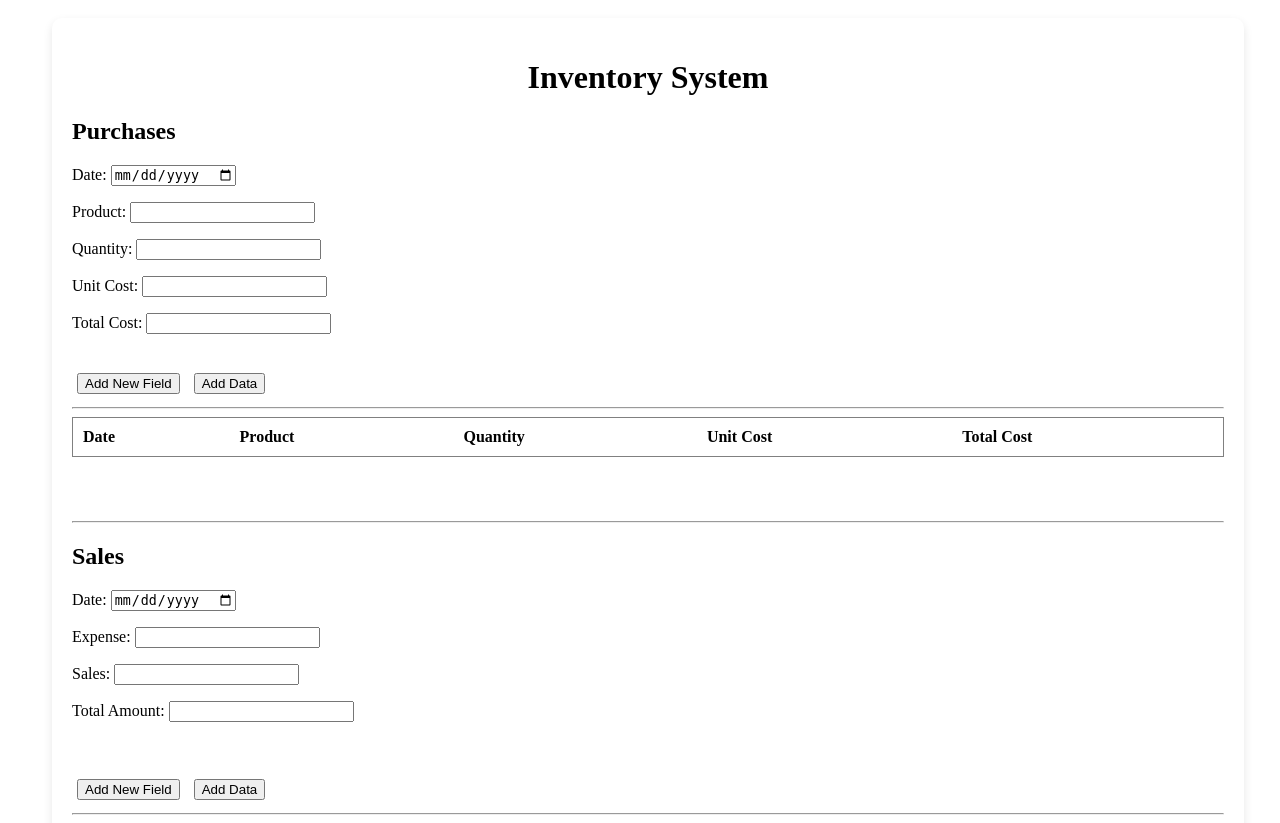
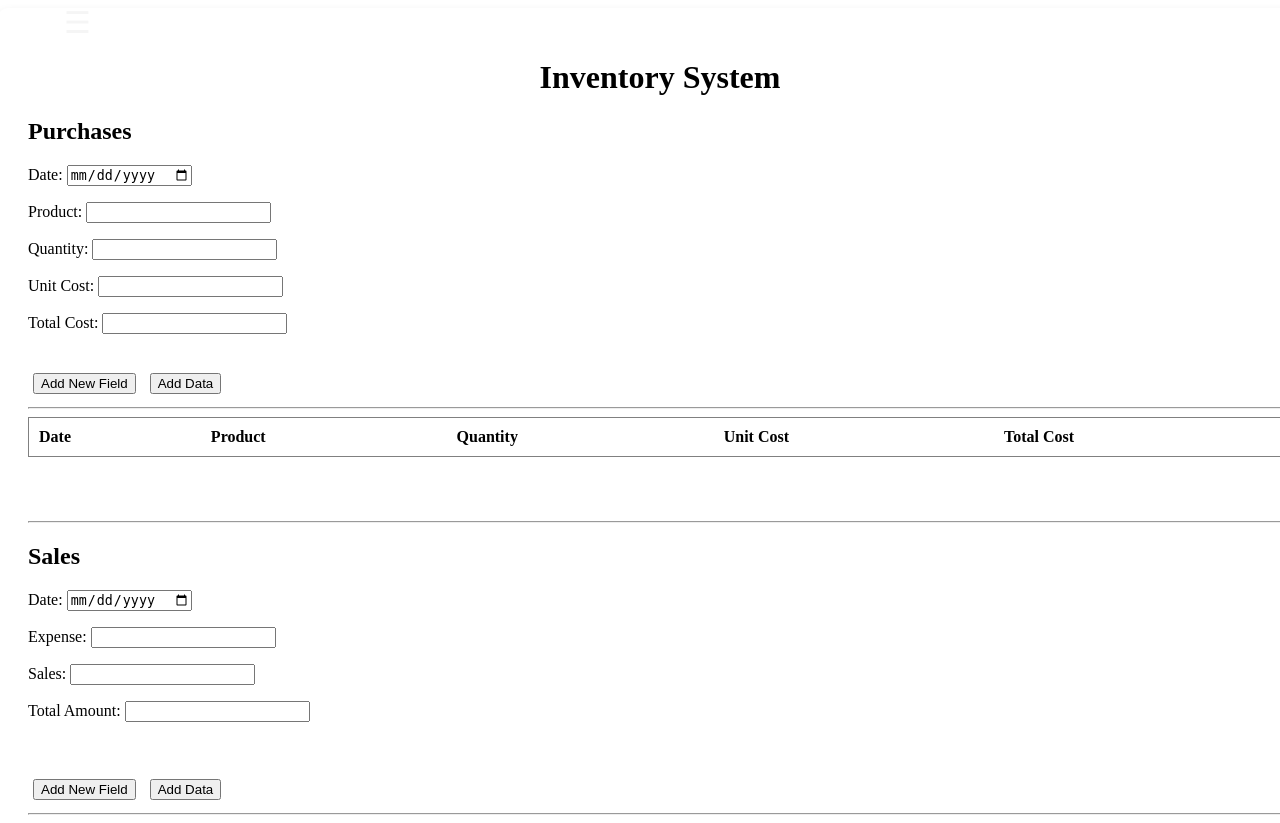
Before and after one commit to Maui0826/EaseSlip, a PHP site: page /inventory.html in a window 1280 px wide; the page is wider, and only the part inside the window is pictured. Shown: the top 823 px of that part. Run offline with PHP 8.4, Linux system fonts and the light colour scheme; lists and menus that the app fills with data are empty.

Commit message:
update login, inventory

```diff
--- a/INVENTORY/inventory-script.js
+++ b/INVENTORY/inventory-script.js
@@ -1,3 +1,15 @@
+function toggleSidebar() {
+  const sidebar = document.getElementById("sidebar");
+  if (sidebar.style.width === "250px") {
+      sidebar.style.width = "0";
+  } else {
+      sidebar.style.width = "250px";
+  }
+}
+
+function closeSidebar() {
+  document.getElementById("sidebar").style.width = "0";
+}
 
 function addNewField() {
   var container = document.getElementById("extra-fields-container");
--- a/INVENTORY/inventory-style.css
+++ b/INVENTORY/inventory-style.css
@@ -1,17 +1,79 @@
-body{
+.container-wrapper{
   display: flex;
   flex-direction: column;
   align-items: center;
-  justify-content: flex-start;
-  width: 100vw;
-  height: 100vh;
+  justify-content: center;
+  width: 100%;
+  padding-left: 20px;
+}
+
+.header {
+  top: 0;
+  left: 0;
+  color: #f5f5f5;
+  padding: 5px 5%;
+  position: fixed;
+  width: 100%;
+  z-index: 100;
+  background: var(--primary);
+}
+
+.sidebar-toggle {
+  font-size: 30px;
+  cursor: pointer;
+  color: var(--background);
+  width: 0;
+}
+
+.sidebar {
+  width: 0;
+  height: 100%;
+  position: fixed;
+  top: 0;
+  left: 0;
+  background-color: var(--primary);
+  overflow-x: hidden;
+  padding-top: 60px;
+  transition: 0.5s;
+}
+
+.sidebar ul {
+  list-style-type: none;
+  padding: 0;
+  margin: 0;
+}
+
+.sidebar ul li {
+  padding: 10px 20px;
+  text-align: center;
+}
+
+.sidebar ul li a {
+  text-decoration: none;
+  color: white;
+  display: block;
+  padding: 10px;
+  font-size: 18px;
+}
+
+.sidebar ul li a:hover {
+  background-color: var(--background);
+  color: black;
+}
+
+.close-btn {
+  position: absolute;
+  top: 0;
+  right: 25px;
+  font-size: 36px;
+  text-decoration: none;
+  color: white;
 }
 
 #container{
   background-color: var(--background);
-  width: 90%;
-  padding: 20px;
-  margin: 10px;
+  width: 100%;
+  padding: 30px;
   border-radius: 10px;
   box-shadow: 0px 4px 10px rgba(0, 0, 0, 0.1);
 }
--- a/INVENTORY/inventory.html
+++ b/INVENTORY/inventory.html
@@ -7,8 +7,21 @@
     <link rel="stylesheet" href="/assets/style.css" />
     <link rel="stylesheet" href="inventory-style.css" />
     <script src="inventory-script.js"></script>
+    <link href='https://unpkg.com/boxicons@2.1.4/css/boxicons.min.css' rel='stylesheet'>
   </head>
   <body>
+    <header class="header">
+      <div class="sidebar-toggle" onclick="toggleSidebar()">&#9776;</div>
+      <nav class="sidebar" id="sidebar">
+        <a href="javascript:void(0)" class="close-btn" onclick="closeSidebar()">&times;</a>
+        <ul>
+            <li><a href="#">Dashboard</a></li>
+            <li><a href="#">POS</a></li>
+            <li><a href="/INVENTORY/inventory.html">Inventory</a></li>
+        </ul>
+    </nav>
+    </header>
+    <div class="container-wrapper">
       <div id="container">
         <h1>Inventory System</h1>
         <div id="purchase">
@@ -106,5 +119,6 @@
           </form>
         </div>
       </div>
+    </div>
   </body>
 </html>
--- a/WeeklyProductSale/weeklyProductSale.html
+++ b/WeeklyProductSale/weeklyProductSale.html
@@ -11,7 +11,9 @@
         Weekly Product Sale
     </h1>
     <div class="wps-container">
-        <div class="product-item-container" id="product-item-container"></div>
+        <div class="product-item-container" id="product-item-container">
+
+        </div>
         <div class="total-wps">
             <h2 id="totalAmount">Total Weekly Product Sales: </h2>
         </div>
```
Also changed, not shown: LOGIN/dashboard.html (added, +11 -0 lines), LOGIN/login.php (+15 -5 lines). Lines whose indentation alone changed are shown as unchanged.
